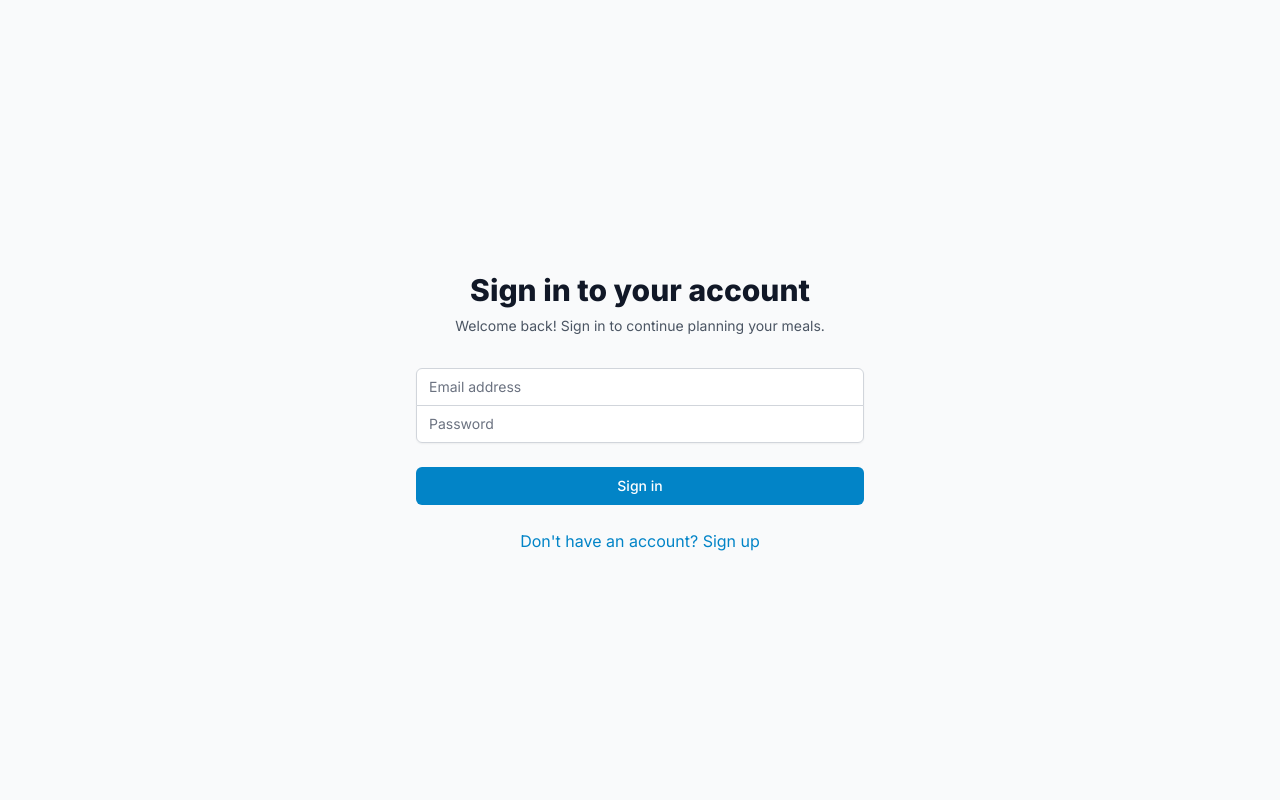
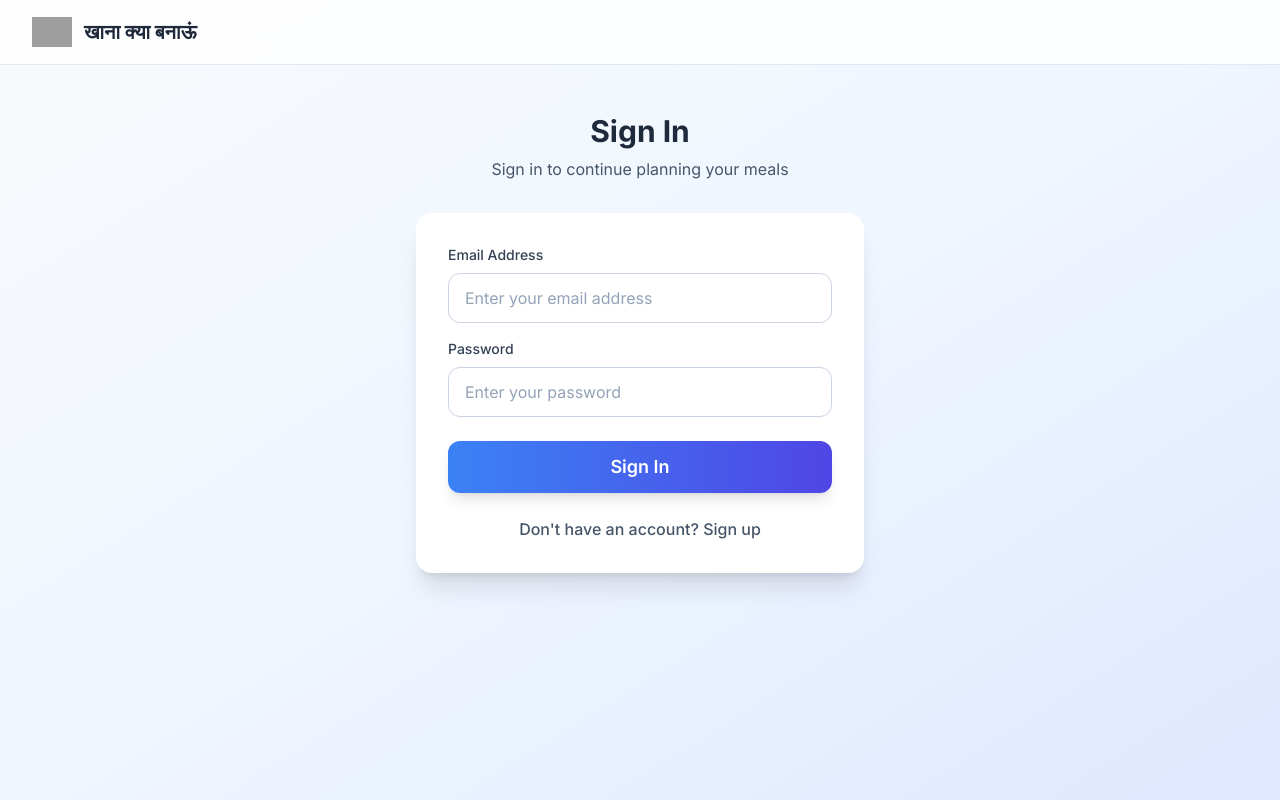
Before and after one commit to vishwanatharondekar/weekly-food-planner, a Next.js app: page /app in a window 1280 px wide. Built offline with nearby package versions, Linux system fonts and the light colour scheme; grey boxes are pictures that could not be loaded.

Commit message:
fix: consistent colors

```diff
--- a/app/app/page.tsx
+++ b/app/app/page.tsx
@@ -112,16 +112,20 @@
 
   return (
     <StorageInitializer>
-      <div>
+      <div className="min-h-screen bg-gradient-to-br from-slate-50 via-blue-50 to-indigo-100">
         {/* Header with logout */}
-        <div className="bg-gradient-to-r from-blue-600 to-purple-600 shadow-lg border-b">
+        <nav className="bg-white/80 backdrop-blur-md border-b border-slate-200 sticky top-0 z-50">
           <div className="max-w-7xl mx-auto px-4 sm:px-6 lg:px-8">
-            <div className="flex justify-between items-center py-6">
+            <div className="flex justify-between items-center h-16">
               <div className="flex items-center space-x-3">
-                <div className="w-10 h-10 bg-white rounded-lg flex items-center justify-center">
-                  <span className="text-2xl">🍽️</span>
+                <div className="w-10 h-10 rounded-xl flex items-center justify-center">
+                  <img
+                    src="/images/logos/logo-pack-fe229c/icon-transparent.png"
+                    alt="खाना क्या बनाऊं Logo"
+                    className="w-10 h-10 object-contain"
+                  />
                 </div>
-                <h1 className="text-2xl font-bold text-white">Weekly Food Planner</h1>
+                <span className="text-xl font-bold text-slate-800">खाना क्या बनाऊं</span>
               </div>
               <div className="flex items-center space-x-4">
 
@@ -130,7 +134,7 @@
                 <div className="relative">
                   <button
                     onClick={() => setShowSettingsDropdown(!showSettingsDropdown)}
-                    className="flex items-center space-x-2 text-sm text-white hover:text-blue-100 px-3 py-2 rounded-md hover:bg-white/10 transition-colors cursor-pointer"
+                    className="flex items-center space-x-2 text-sm text-slate-600 hover:text-slate-800 px-3 py-2 rounded-lg hover:bg-slate-100 transition-colors cursor-pointer"
                   >
                     <span>{user.name}</span>
                     <ChevronDown className={`w-4 h-4 transition-transform ${showSettingsDropdown ? 'rotate-180' : ''}`} />
@@ -200,7 +204,7 @@
               </div>
             </div>
           </div>
-        </div>
+        </nav>
 
         <MealPlanner user={user} />
 
--- a/components/AuthForm.tsx
+++ b/components/AuthForm.tsx
@@ -48,41 +48,61 @@
   };
 
   return (
-    <div className="min-h-screen flex items-center justify-center bg-gray-50 py-12 px-4 sm:px-6 lg:px-8">
-      <div className="max-w-md w-full space-y-8">
-        <div>
-          <h2 className="mt-6 text-center text-3xl font-extrabold text-gray-900">
-            {mode === 'login' ? 'Sign in to your account' : 'Create your account'}
+    <div className="min-h-screen bg-gradient-to-br from-slate-50 via-blue-50 to-indigo-100">
+      {/* Navigation Header */}
+      <nav className="bg-white/80 backdrop-blur-md border-b border-slate-200 sticky top-0 z-50">
+        <div className="max-w-7xl mx-auto px-4 sm:px-6 lg:px-8">
+          <div className="flex justify-between items-center h-16">
+            <div className="flex items-center space-x-3">
+              <div className="w-10 h-10 rounded-xl flex items-center justify-center">
+                <img
+                  src="/images/logos/logo-pack-fe229c/icon-transparent.png"
+                  alt="खाना क्या बनाऊं Logo"
+                  className="w-10 h-10 object-contain"
+                />
+              </div>
+              <span className="text-xl font-bold text-slate-800">खाना क्या बनाऊं</span>
+            </div>
+          </div>
+        </div>
+      </nav>
+
+      {/* Auth Form Content */}
+      <div className="flex items-center justify-center py-12 px-4 sm:px-6 lg:px-8">
+        <div className="max-w-md w-full space-y-8">
+        <div className="text-center">
+          <h2 className="text-3xl font-bold text-slate-800 mb-2">
+            {mode === 'login' ? 'Sign In' : 'Create Account'}
           </h2>
-          <p className="mt-2 text-center text-sm text-gray-600">
+          <p className="text-slate-600">
             {mode === 'login'
-              ? 'Welcome back! Sign in to continue planning your meals.'
-              : 'Start planning your weekly meals with AI-powered suggestions.'
+              ? 'Sign in to continue planning your meals'
+              : 'Create your account to start meal planning'
             }
           </p>
         </div>
-        <form className="mt-8 space-y-6" onSubmit={handleSubmit}>
-          <div className="rounded-md shadow-sm -space-y-px">
+        <form className="bg-white rounded-2xl shadow-xl p-8 space-y-6" onSubmit={handleSubmit}>
+          <div className="space-y-4">
             {mode === 'register' && (
               <div>
-                <label htmlFor="name" className="sr-only">
-                  Name
+                <label htmlFor="name" className="block text-sm font-medium text-slate-700 mb-2">
+                  Full Name
                 </label>
                 <input
                   id="name"
                   name="name"
                   type="text"
                   required={mode === 'register'}
-                  className="appearance-none rounded-none relative block w-full px-3 py-2 border border-gray-300 placeholder-gray-500 text-gray-900 rounded-t-md focus:outline-none focus:ring-primary-500 focus:border-primary-500 focus:z-10 sm:text-sm"
-                  placeholder="Full name"
+                  className="w-full px-4 py-3 border border-slate-300 rounded-xl focus:outline-none focus:ring-2 focus:ring-blue-500 focus:border-transparent transition-all duration-200 text-slate-900 placeholder-slate-400"
+                  placeholder="Enter your full name"
                   value={formData.name}
                   onChange={handleChange}
                 />
               </div>
             )}
             <div>
-              <label htmlFor="email" className="sr-only">
-                Email address
+              <label htmlFor="email" className="block text-sm font-medium text-slate-700 mb-2">
+                Email Address
               </label>
               <input
                 id="email"
@@ -90,16 +110,14 @@
                 type="email"
                 autoComplete="email"
                 required
-                className={`appearance-none rounded-none relative block w-full px-3 py-2 border border-gray-300 placeholder-gray-500 text-gray-900 ${
-                  mode === 'register' ? '' : 'rounded-t-md'
-                } focus:outline-none focus:ring-primary-500 focus:border-primary-500 focus:z-10 sm:text-sm`}
-                placeholder="Email address"
+                className="w-full px-4 py-3 border border-slate-300 rounded-xl focus:outline-none focus:ring-2 focus:ring-blue-500 focus:border-transparent transition-all duration-200 text-slate-900 placeholder-slate-400"
+                placeholder="Enter your email address"
                 value={formData.email}
                 onChange={handleChange}
               />
             </div>
             <div>
-              <label htmlFor="password" className="sr-only">
+              <label htmlFor="password" className="block text-sm font-medium text-slate-700 mb-2">
                 Password
               </label>
               <input
@@ -108,8 +126,8 @@
                 type="password"
                 autoComplete="current-password"
                 required
-                className="appearance-none rounded-none relative block w-full px-3 py-2 border border-gray-300 placeholder-gray-500 text-gray-900 rounded-b-md focus:outline-none focus:ring-primary-500 focus:border-primary-500 focus:z-10 sm:text-sm"
-                placeholder="Password"
+                className="w-full px-4 py-3 border border-slate-300 rounded-xl focus:outline-none focus:ring-2 focus:ring-blue-500 focus:border-transparent transition-all duration-200 text-slate-900 placeholder-slate-400"
+                placeholder="Enter your password"
                 value={formData.password}
                 onChange={handleChange}
               />
@@ -120,9 +138,16 @@
             <button
               type="submit"
               disabled={loading}
-              className="group relative w-full flex justify-center py-2 px-4 border border-transparent text-sm font-medium rounded-md text-white bg-primary-600 hover:bg-primary-700 focus:outline-none focus:ring-2 focus:ring-offset-2 focus:ring-primary-500 disabled:opacity-50"
+              className="w-full py-3 px-4 bg-gradient-to-r from-blue-500 to-indigo-600 text-white rounded-xl font-semibold text-lg hover:from-blue-600 hover:to-indigo-700 focus:outline-none focus:ring-2 focus:ring-blue-500 focus:ring-offset-2 transition-all duration-200 shadow-lg hover:shadow-xl disabled:opacity-50 disabled:cursor-not-allowed"
             >
-              {loading ? 'Loading...' : mode === 'login' ? 'Sign in' : 'Sign up'}
+              {loading ? (
+                <div className="flex items-center justify-center">
+                  <div className="animate-spin rounded-full h-5 w-5 border-b-2 border-white mr-2"></div>
+                  {mode === 'login' ? 'Signing in...' : 'Creating account...'}
+                </div>
+              ) : (
+                mode === 'login' ? 'Sign In' : 'Create Account'
+              )}
             </button>
           </div>
 
@@ -130,7 +155,7 @@
             <button
               type="button"
               onClick={onToggleMode}
-              className="text-primary-600 hover:text-primary-500"
+              className="text-slate-600 hover:text-blue-600 transition-colors duration-200 font-medium"
             >
               {mode === 'login'
                 ? "Don't have an account? Sign up"
@@ -140,6 +165,7 @@
           </div>
 
         </form>
+        </div>
       </div>
     </div>
   );
--- a/components/MealPlanner.tsx
+++ b/components/MealPlanner.tsx
@@ -611,12 +611,13 @@
   };
 
   return (
-    <div className="max-w-7xl mx-auto px-4 sm:px-6 lg:px-8 py-8">
-      <div className="space-y-6">
+    <div className="min-h-screen bg-gradient-to-br from-slate-50 via-blue-50 to-indigo-100">
+      <div className="max-w-7xl mx-auto px-4 sm:px-6 lg:px-8 py-8">
+        <div className="space-y-6">
 
 
         {/* Week Navigation */}
-        <div className="flex items-center justify-between bg-white rounded-lg shadow p-4 border border-gray-200">
+        <div className="flex items-center justify-between bg-white/80 backdrop-blur-sm rounded-xl shadow-lg p-4 border border-slate-200">
           <button
             onClick={() => navigateWeek('prev')}
             className="flex items-center px-4 py-2 text-sm font-medium text-gray-700 bg-gray-100 rounded-md hover:bg-gray-200 focus:outline-none focus:ring-2 focus:ring-offset-2 focus:ring-blue-500 transition-colors"
@@ -642,8 +643,8 @@
         </div>
 
         {/* Meal Table */}
-        <div className="bg-white shadow-lg rounded-lg overflow-hidden border border-gray-200">
-          <div className="bg-gradient-to-r from-gray-50 to-gray-100 px-6 py-4 border-b border-gray-200">
+        <div className="bg-white/80 backdrop-blur-sm shadow-xl rounded-xl overflow-hidden border border-slate-200">
+          <div className="bg-gradient-to-r from-slate-50 to-blue-50 px-6 py-4 border-b border-slate-200">
             <div className="flex justify-between items-center">
               <div>
                 <h3 className="text-lg font-semibold text-gray-900">Weekly Meal Plan</h3>
@@ -727,7 +728,7 @@
           </div>
           <div className="overflow-x-auto">
             <table className="min-w-full divide-y divide-gray-200">
-              <thead className="bg-gray-50">
+              <thead className="bg-slate-50">
                 <tr>
                   <th className="px-6 py-4 text-left text-sm font-semibold text-gray-700 uppercase tracking-wider">
                     Day
@@ -739,14 +740,14 @@
                   ))}
                 </tr>
               </thead>
-              <tbody className="bg-white divide-y divide-gray-200">
+              <tbody className="bg-white/50 divide-y divide-slate-200">
                 {DAYS_OF_WEEK.map((day, index) => {
                   const dayDate = new Date(currentWeek);
                   dayDate.setDate(currentWeek.getDate() + index);
 
                   return (
-                    <tr key={day} className="hover:bg-gray-50">
-                      <td className="px-6 py-4 whitespace-nowrap bg-gray-50">
+                    <tr key={day} className="hover:bg-slate-50">
+                      <td className="px-6 py-4 whitespace-nowrap bg-slate-50">
                         <div className="text-sm font-bold text-gray-900">
                           {day.charAt(0).toUpperCase() + day.slice(1)}
                         </div>
@@ -844,6 +845,7 @@
         message={loaderMessage}
         subMessage={loaderSubMessage}
       />
+      </div>
     </div>
   );
 }
```
